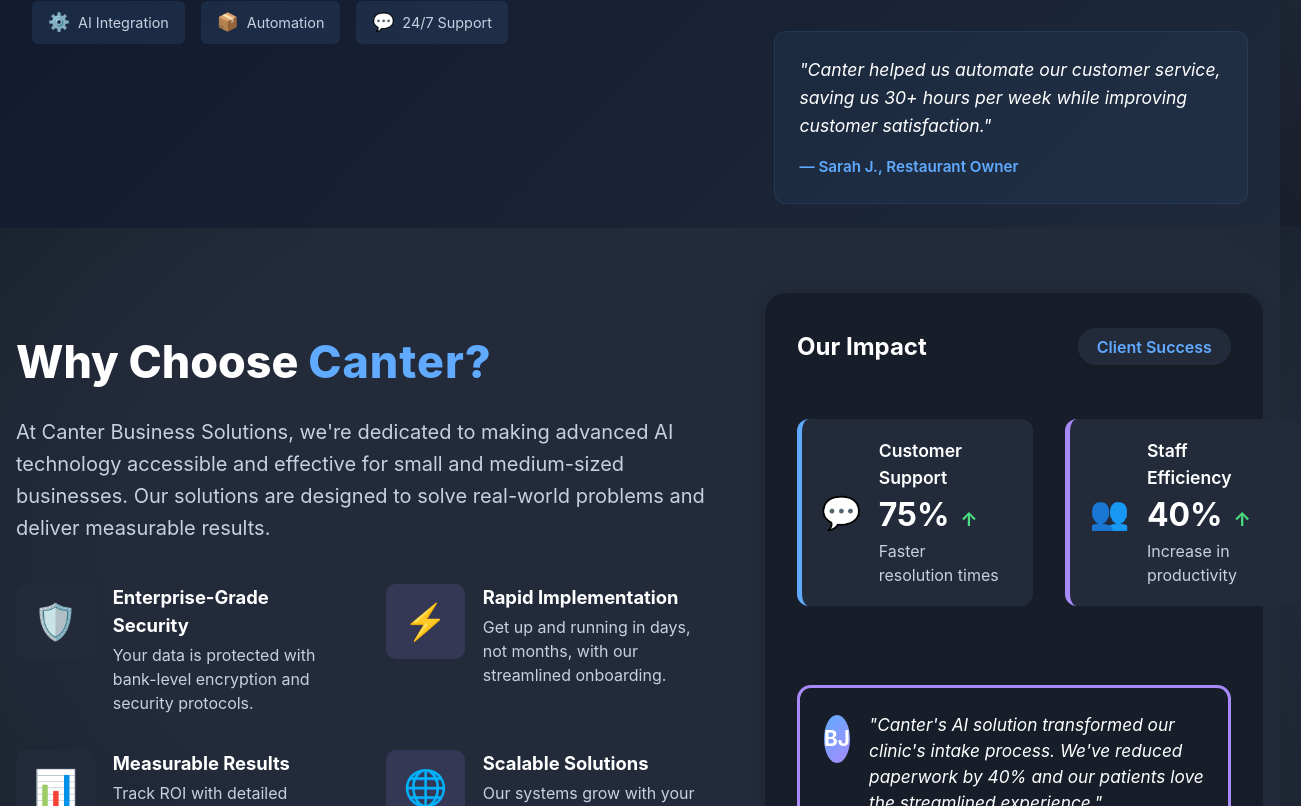
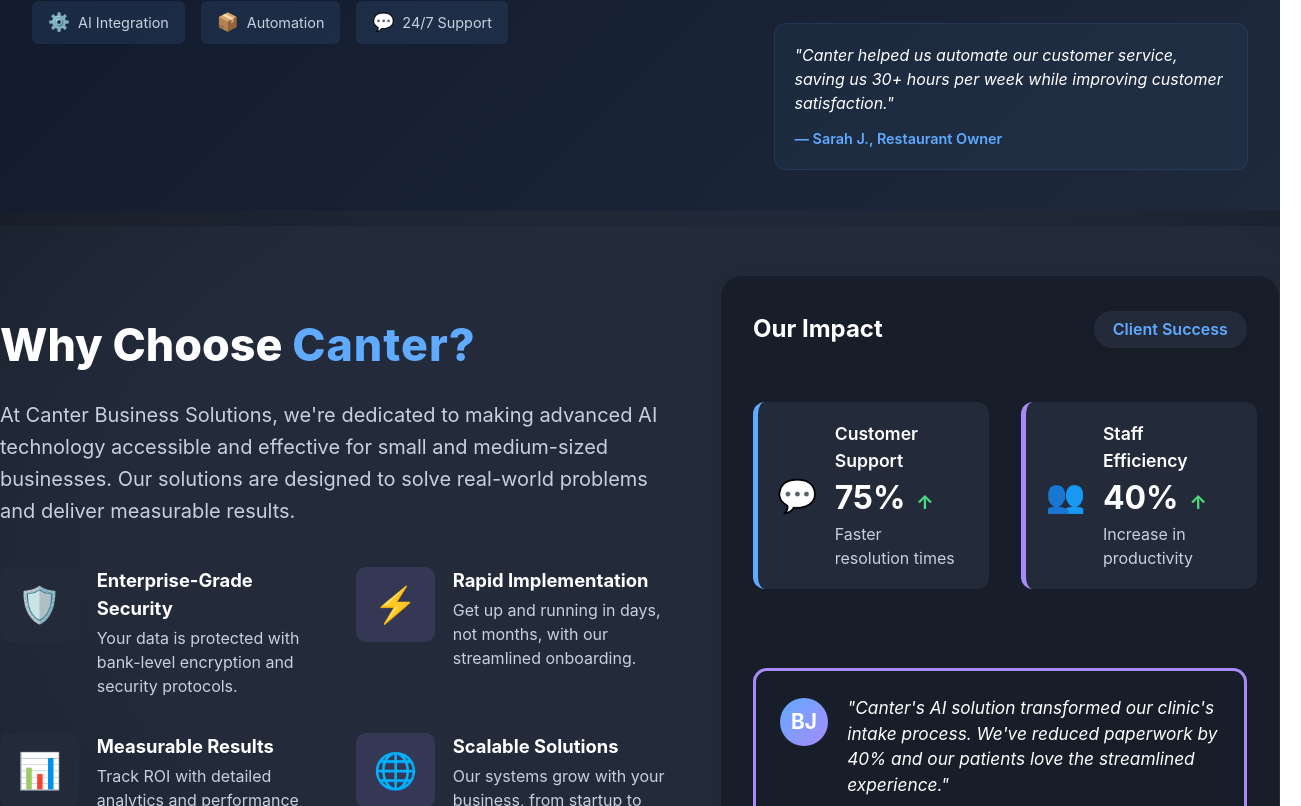
Before and after one commit to MasterKnown1610/canter-website, a React (Vite) app: page / in a window 1280 px wide. Shown: the part 574-1380 px from the top of the page, 1301 px wide, since content can reach past the window. Built offline with nearby package versions, Linux system fonts and the light colour scheme.

Commit message:
updated the styles

```diff
--- a/src/components/About.scss
+++ b/src/components/About.scss
@@ -69,7 +69,7 @@
 .about-section__right {
   flex: 1;
   min-width: 400px;
-  max-width: 500px;
+  max-width: 600px;
   display: flex;
   flex-direction: column;
   align-items: stretch;
@@ -167,8 +167,8 @@
   font-weight: 700;
   font-size: 1.3rem;
   border-radius: 50%;
-  width: 48px;
-  height: 48px;
+  min-width: 48px;
+  min-height: 48px;
   display: flex;
   align-items: center;
   justify-content: center;
--- a/src/components/CaseStudies.scss
+++ b/src/components/CaseStudies.scss
@@ -49,6 +49,7 @@
   display: flex;
   flex-direction: column;
   align-items: flex-start;
+  justify-content: space-between;
   overflow: hidden;
   min-width: 340px;
   max-width: 400px;
@@ -83,6 +84,7 @@
   display: flex;
   flex-direction: column;
   align-items: flex-start;
+  justify-content: space-between;
   width: 100%;
 }
 .case-studies__card-title {
@@ -100,23 +102,35 @@
   background: #181e29;
   border-radius: 10px;
   border: 2px solid #60aaff;
-  padding: 1rem 1.2rem;
+  padding: 0.8rem 1rem;
   color: #fff;
-  font-size: 1rem;
+  font-size: 0.95rem;
   margin-top: 0.5rem;
-  width: 100%;
+  width: calc(100% - 2rem);
   display: flex;
   flex-direction: column;
   gap: 0.3rem;
+  min-height: 70px;
+  box-sizing: border-box;
 }
 .case-studies__results-label {
   font-weight: 600;
   color: #fff;
   margin-bottom: 0.2rem;
+  white-space: nowrap;
+  font-size: 0.95rem;
 }
 .case-studies__results-value {
   color: #60aaff;
   font-weight: 600;
+  overflow: hidden;
+  text-overflow: ellipsis;
+  display: -webkit-box;
+  -webkit-line-clamp: 2;
+  -webkit-box-orient: vertical;
+  line-height: 1.4;
+  max-height: 2.8em;
+  font-size: 0.95rem;
 }
 .case-studies__cta {
   background: #2563ff;
--- a/src/components/Testimonial.scss
+++ b/src/components/Testimonial.scss
@@ -2,30 +2,42 @@
   background: rgba(96, 170, 255, 0.05);
   border: 1px solid rgba(96, 170, 255, 0.1);
   border-radius: 12px;
-  padding: 1.5rem;
-  margin-top: 1rem;
+  padding: 1.2rem;
+  margin-top: 0.5rem;
+  word-wrap: break-word;
 }
 
 .testimonial__quote {
-  font-size: 1.1rem;
-  line-height: 1.6;
+  font-size: 1rem;
+  line-height: 1.5;
   color: #fff;
-  margin: 0 0 1rem 0;
+  margin: 0 0 0.8rem 0;
   font-style: italic;
 }
 
 .testimonial__author {
   color: #60aaff;
   font-weight: 600;
-  font-size: 0.95rem;
+  font-size: 0.9rem;
+}
+
+@media (max-width: 1200px) {
+  .testimonial {
+    padding: 1rem;
+  }
+
+  .testimonial__quote {
+    font-size: 0.95rem;
+  }
 }
 
 @media (max-width: 768px) {
   .testimonial {
     margin-top: 0.5rem;
+    padding: 1rem;
   }
 
   .testimonial__quote {
-    font-size: 1rem;
+    font-size: 0.9rem;
   }
 }
```
